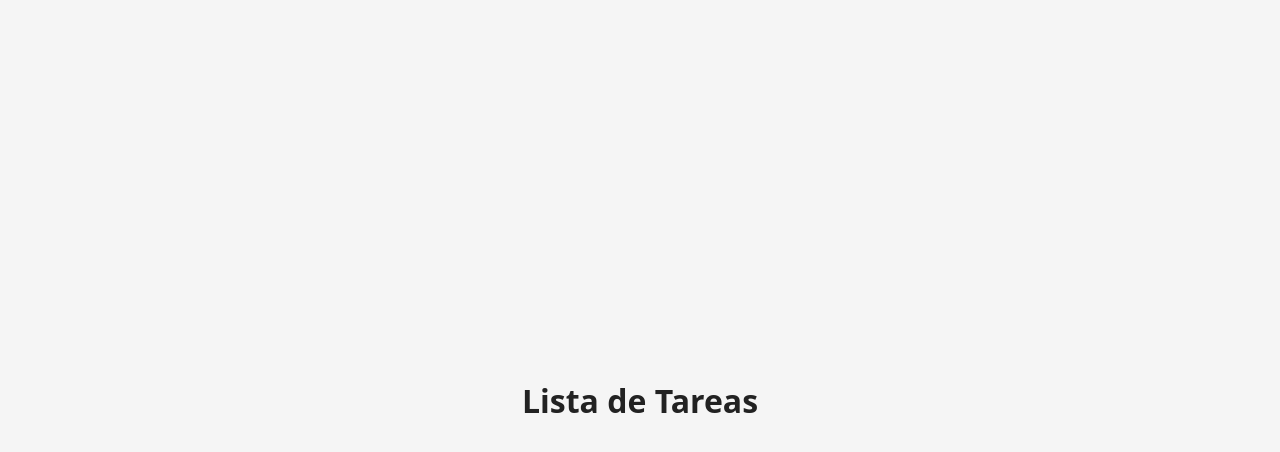
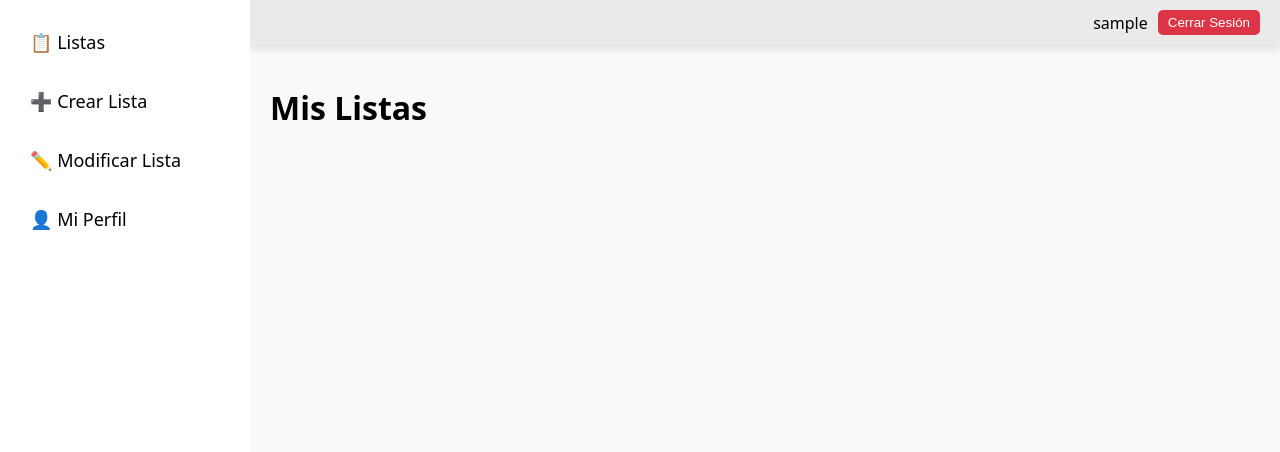
Before and after one commit to Danielrey99/Python, a React (Vite) app in the folder proyectos/web_python_todolist/web/: page /todolist in a window 1280 px wide. Shown: the top 452 px of the page. Built offline with nearby package versions, Linux system fonts and the light colour scheme; sample sign-in values are in the browser's storage.

Commit message:
feat(todolist): Crear layout compartido entre vistas y logout

```diff
--- a/proyectos/web_python_todolist/web/package.json
+++ b/proyectos/web_python_todolist/web/package.json
@@ -10,6 +10,7 @@
     "preview": "vite preview"
   },
   "dependencies": {
+    "lucide-react": "^0.487.0",
     "react": "^19.0.0",
     "react-dom": "^19.0.0",
     "react-router-dom": "^7.4.0"
--- /dev/null
+++ b/proyectos/web_python_todolist/web/src/components/Layout.jsx
@@ -0,0 +1,48 @@
+// Layout.jsx
+import React, { useState } from 'react';
+import { Link } from 'react-router-dom';
+import styles from './Layout.module.css';
+import { Menu, X } from 'lucide-react';
+
+function Layout({ children }) {
+    const username = localStorage.getItem('username');
+    const [menuOpen, setMenuOpen] = useState(false);
+
+    const handleLogout = () => {
+        localStorage.clear();
+        window.location.href = '/login';
+    };
+
+    return (
+        <div className={styles.layoutContainer}>
+            {/* Sidebar */}
+            <aside className={`${styles.sidebar} ${menuOpen ? styles.open : ''}`}>
+                <button className={styles.menuButton} onClick={() => setMenuOpen(!menuOpen)}>
+                    {menuOpen ? <X size={24} /> : <Menu size={24} />}
+                </button>
+                <nav className={styles.nav}>
+                    <Link to="/todolist" onClick={() => setMenuOpen(false)}>📋 Listas</Link>
+                    <Link to="/create-list" onClick={() => setMenuOpen(false)}>➕ Crear Lista</Link>
+                    <Link to="/edit-lista" onClick={() => setMenuOpen(false)}>✏️ Modificar Lista</Link>
+                    <Link to="/user" onClick={() => setMenuOpen(false)}>👤 Mi Perfil</Link>
+                    {localStorage.getItem('rol') === 'admin' && (
+                        <Link to="/admin" onClick={() => setMenuOpen(false)}>⚙️ Usuarios</Link>
+                    )}
+                </nav>
+            </aside>
+
+            {/* Contenido principal */}
+            <div className={styles.mainContent}>
+                <header className={styles.header}>
+                    <div className={styles.userInfo}>
+                        <span>{username}</span>
+                        <button className={styles.logoutButton} onClick={handleLogout}>Cerrar Sesión</button>
+                    </div>
+                </header>
+                <main className={styles.content}>{children}</main>
+            </div>
+        </div>
+    );
+}
+
+export default Layout;
--- /dev/null
+++ b/proyectos/web_python_todolist/web/src/components/Layout.module.css
@@ -0,0 +1,133 @@
+.layoutContainer {
+    display: flex;
+    height: 100vh;
+    width: 100%;
+    background-color: var(--bg-color);
+    color: var(--text-color);
+}
+
+.sidebar {
+    width: 250px;
+    background-color: var(--sidebar-bg);
+    padding: 20px;
+    display: flex;
+    flex-direction: column;
+    position: fixed;
+    height: 100%;
+    left: 0;
+    top: 0;
+    transition: transform 0.3s ease-in-out;
+}
+
+@media (max-width: 768px) {
+    .sidebar {
+        transform: translateX(-100%);
+    }
+    .sidebar.open {
+        transform: translateX(0);
+    }
+}
+
+.menuButton {
+    background: none;
+    border: none;
+    color: var(--text-color);
+    cursor: pointer;
+    position: absolute;
+    top: 15px;
+    right: -40px;
+    display: none;
+}
+
+@media (max-width: 768px) {
+    .menuButton {
+        display: block;
+    }
+}
+
+.nav {
+    display: flex;
+    flex-direction: column;
+    gap: 15px;
+}
+
+.nav a {
+    text-decoration: none;
+    color: var(--text-color);
+    font-size: 18px;
+    padding: 10px;
+    border-radius: 5px;
+    transition: background 0.3s, transform 0.2s;
+}
+
+.nav a:hover {
+    background: var(--hover-bg);
+    transform: scale(1.05);
+}
+
+.mainContent {
+    flex-grow: 1;
+    margin-left: 250px;
+    display: flex;
+    flex-direction: column;
+    width: 100%;
+}
+
+@media (max-width: 768px) {
+    .mainContent {
+        margin-left: 0;
+    }
+}
+
+.header {
+    display: flex;
+    justify-content: flex-end;
+    padding: 10px 20px;
+    background-color: var(--header-bg);
+    box-shadow: 0 4px 8px rgba(0, 0, 0, 0.1);
+}
+
+.userInfo {
+    display: flex;
+    align-items: center;
+    gap: 10px;
+}
+
+.logoutButton {
+    background-color: #dc3545;
+    color: white;
+    border: none;
+    padding: 5px 10px;
+    border-radius: 5px;
+    cursor: pointer;
+    transition: background 0.3s;
+}
+
+.logoutButton:hover {
+    background-color: #c82333;
+}
+
+.content {
+    flex-grow: 1;
+    padding: 20px;
+}
+
+@media (prefers-color-scheme: dark) {
+    :root {
+        --bg-color: #1e1e1e;
+        --text-color: #ffffff;
+        --sidebar-bg: #2c2c2c;
+        --header-bg: #333;
+        --hover-bg: #444;
+    }
+}
+
+@media (prefers-color-scheme: light) {
+    :root {
+        --bg-color: #f8f9fa;
+        --text-color: #000;
+        --sidebar-bg: #ffffff;
+        --header-bg: #eaeaea;
+        --hover-bg: #ddd;
+    }
+}
--- /dev/null
+++ b/proyectos/web_python_todolist/web/src/pages/AdminPage.jsx
@@ -0,0 +1,10 @@
+function AdminPage() {
+
+    return (
+        <div>
+            <h1>Pagina de administrador</h1>
+        </div>
+    );
+}
+
+export default AdminPage;
--- /dev/null
+++ b/proyectos/web_python_todolist/web/src/pages/CreateListPage.jsx
@@ -0,0 +1,10 @@
+function CreateListPage() {
+
+    return (
+        <div>
+            <h1>Crear Lista</h1>
+        </div>
+    );
+}
+
+export default CreateListPage;
--- /dev/null
+++ b/proyectos/web_python_todolist/web/src/pages/EditListPage.jsx
@@ -0,0 +1,10 @@
+function EditListPage() {
+
+    return (
+        <div>
+            <h1>Modificar Lista</h1>
+        </div>
+    );
+}
+
+export default EditListPage;
--- a/proyectos/web_python_todolist/web/src/pages/ToDoListPage.jsx
+++ b/proyectos/web_python_todolist/web/src/pages/ToDoListPage.jsx
@@ -2,7 +2,7 @@ function ToDoListPage() {
 
     return (
         <div>
-            <h1>Lista de Tareas</h1>
+            <h1>Mis Listas</h1>
         </div>
     );
 }
--- /dev/null
+++ b/proyectos/web_python_todolist/web/src/pages/UserPage.jsx
@@ -0,0 +1,10 @@
+function UserPage() {
+
+    return (
+        <div>
+            <h1>Datos de usuario</h1>
+        </div>
+    );
+}
+
+export default UserPage;
--- a/proyectos/web_python_todolist/web/src/routes/AppRoutes.jsx
+++ b/proyectos/web_python_todolist/web/src/routes/AppRoutes.jsx
@@ -3,16 +3,26 @@ import { BrowserRouter, Routes, Route, Navigate } from 'react-router-dom';
 import LoginPage from '../pages/LoginPage';
 import RegisterPage from '../pages/RegisterPage';
 import ToDoListPage from '../pages/ToDoListPage';
+import Layout from '../components/Layout';
+import CreateListPage from '../pages/CreateListPage';
+import EditListPage from '../pages/EditListPage';
+import UserPage from '../pages/UserPage';
+import AdminPage from '../pages/AdminPage';
 // Importa otras páginas
 
 function AppRoutes() {
+    const isLoggedIn = !!localStorage.getItem('token');
     return (
         <BrowserRouter>
             <Routes>
-                <Route path="/" element={<Navigate replace to="/login" />} />
-                <Route path="/login" element={<LoginPage />} />
-                <Route path="/register" element={<RegisterPage />} />
-                <Route path="/todolist" element={<ToDoListPage />} />
+                <Route path="/" element={<Navigate replace to={isLoggedIn ? "/todolist" : "/login"} />} />
+                <Route path="/login" element={isLoggedIn ? <Navigate replace to="/todolist" /> : <LoginPage />} />
+                <Route path="/register" element={isLoggedIn ? <Navigate replace to="/todolist" /> : <RegisterPage />} />
+                <Route path="/todolist" element={isLoggedIn ? <Layout><ToDoListPage /></Layout> : <Navigate replace to="/login" />} />
+                <Route path="/create-list" element={isLoggedIn ? <Layout><CreateListPage /></Layout> : <Navigate replace to="/login" />} />
+                <Route path="/edit-lista" element={isLoggedIn ? <Layout><EditListPage /></Layout> : <Navigate replace to="/login" />} />
+                <Route path="/user" element={isLoggedIn ? <Layout><UserPage /></Layout> : <Navigate replace to="/login" />} />
+                <Route path="/admin" element={isLoggedIn && localStorage.getItem('rol') === 'admin' ? <Layout><AdminPage /></Layout> : <Navigate replace to="/login" />} />
             </Routes>
         </BrowserRouter>
     );
```
Also changed, not shown: 2 other files (tests, documents, lock files or other folders).
